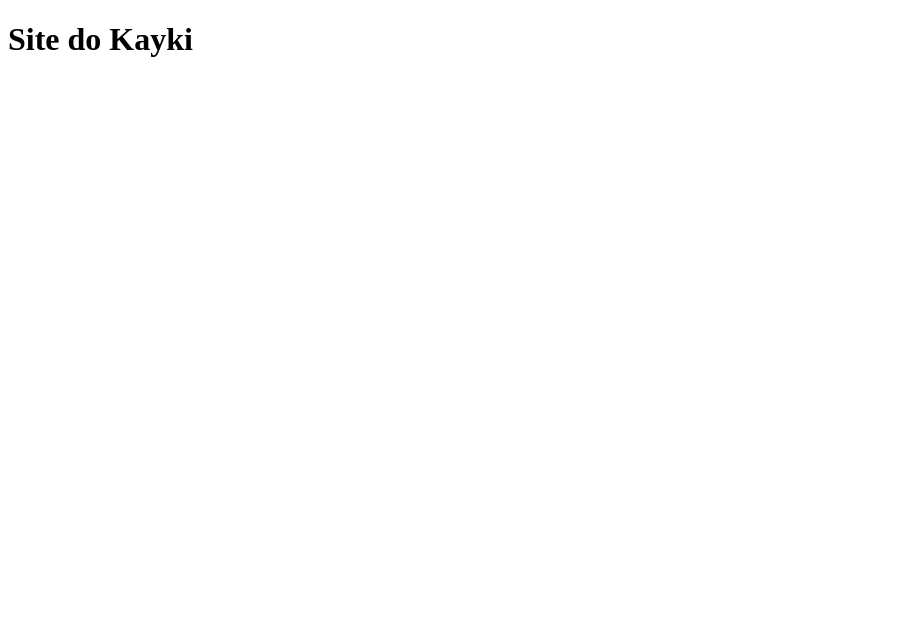
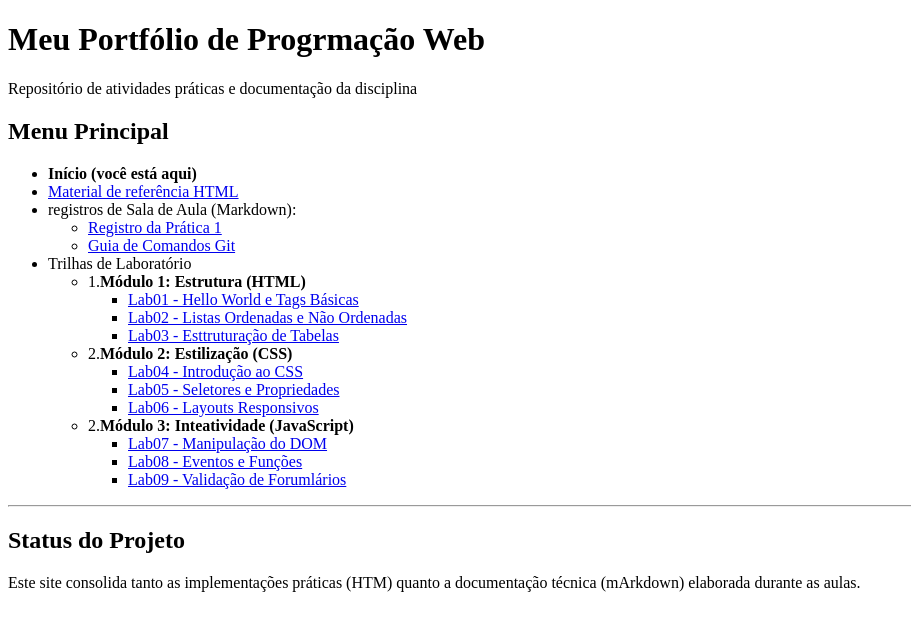
Before and after one commit to Programacao-Web-BSI-2026-2/lab-Kayki, a plain HTML site: page index.html in a window 1280 px wide. Shown: the whole page, without its empty margins (0-911 px from the left). Drawn offline with Linux system fonts and the light colour scheme.

Commit message:
Expand index.html with portfolio and navigation

```diff
--- a/index.html
+++ b/index.html
@@ -6,6 +6,58 @@
     <title>Site Kayki</title>
 </head>
 <body>
-    <h1>Site do Kayki</h1>
+    <header>
+        <h1>Meu Portfólio de Progrmação Web</h1>
+        <p>Repositório de atividades práticas e documentação da disciplina</p>
+    </header>
+    <nav>
+        <h2>Menu Principal</h2>
+        <ul>
+            <li><strong>Início (você está aqui)</strong></li>
+            <li>
+                <a href="/">Material de referência HTML</a>
+            </li>
+            <li>registros de Sala de Aula (Markdown):
+                <ul>
+                    <li><a href="#">Registro da Prática 1</a></li>
+                    <li><a href="#">Guia  de Comandos Git</a></li>
+                </ul>
+            </li>
+            <li>
+                Trilhas de Laboratório
+                <ul>
+                    <li>
+                        1.<strong>Módulo 1: Estrutura (HTML)</strong>
+                        <ul>
+                            <li><a href="#">Lab01 - Hello World e Tags Básicas</a></li>
+                            <li><a href="#">Lab02 - Listas Ordenadas e Não Ordenadas</a></li>
+                            <li><a href="#">Lab03 - Esttruturação de Tabelas</a></li>
+                        </ul>
+                    </li>
+                    <li>
+                        2.<strong>Módulo 2: Estilização (CSS)</strong>
+                        <ul>
+                            <li><a href="#">Lab04 - Introdução ao CSS</a></li>
+                            <li><a href="#">Lab05 - Seletores e Propriedades</a></li>
+                            <li><a href="#">Lab06 - Layouts Responsivos</a></li>
+                        </ul>
+                    </li>
+                    <li>
+                        2.<strong>Módulo 3: Inteatividade (JavaScript)</strong>
+                        <ul>
+                            <li><a href="#">Lab07 - Manipulação do DOM</a></li>
+                            <li><a href="#">Lab08 - Eventos e Funções</a></li>
+                            <li><a href="#">Lab09 - Validação de Forumlários</a></li>
+                        </ul>
+                    </li>
+                </ul>
+            </li>
+        </ul>
+    </nav>
+    <hr>
+    <footer>
+        <h2>Status do Projeto</h2>
+        <p>Este site consolida tanto as implementações práticas (HTM) quanto a documentação técnica (mArkdown) elaborada durante as aulas.</p>
+    </footer>
 </body>
 </html>
```
